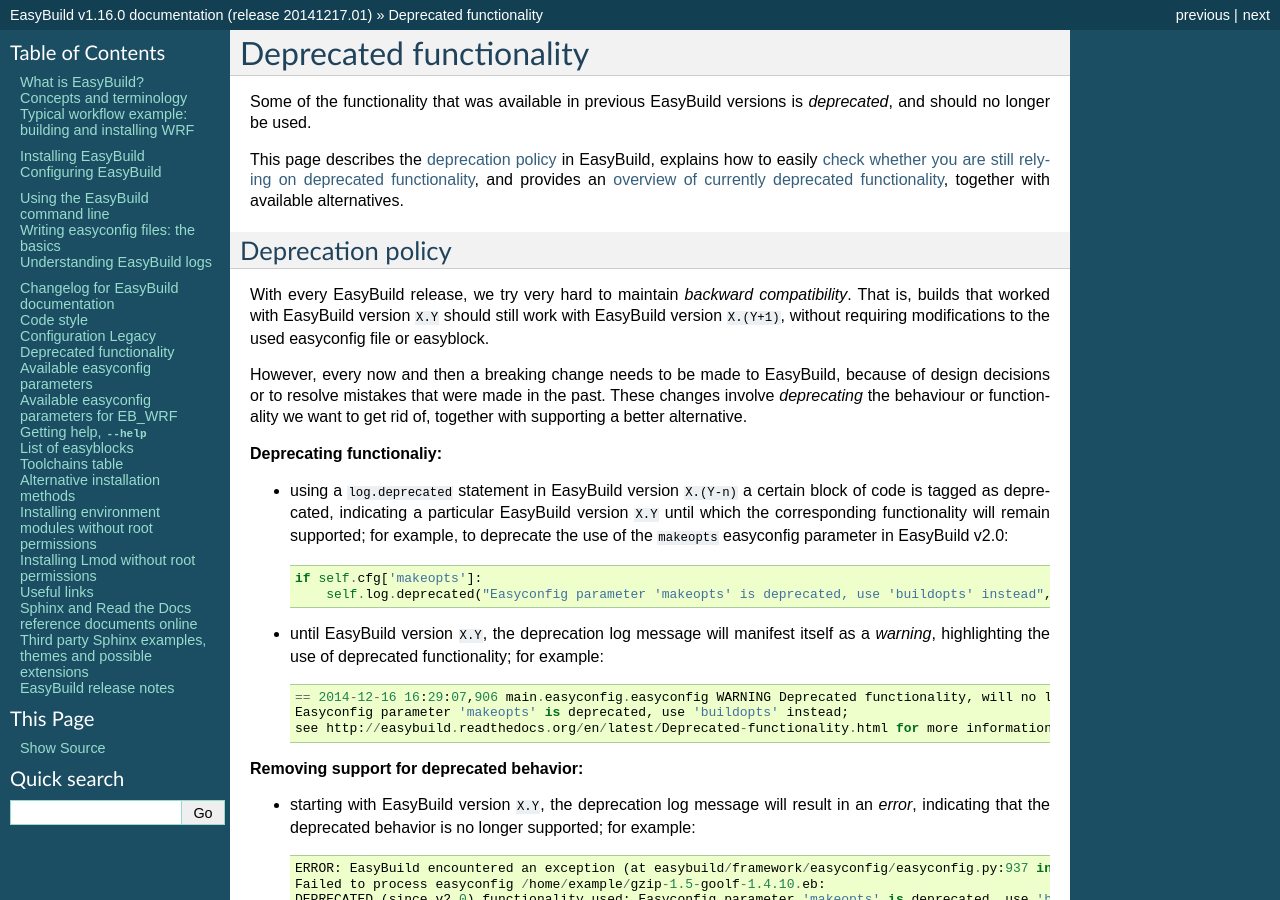
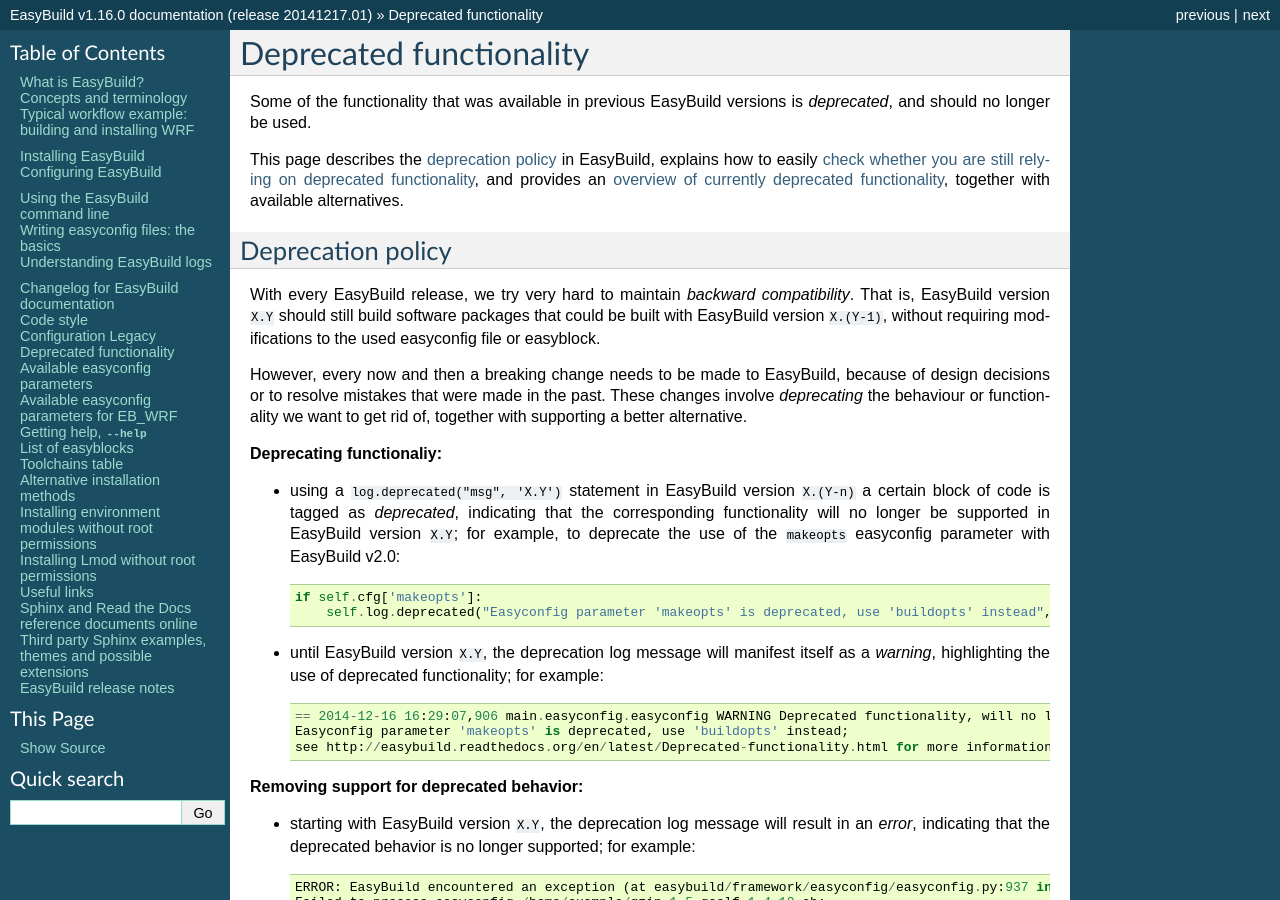
Before and after one commit to easybuilders/easybuild, a Sphinx documentation site: the page built from docs/Deprecated-functionality.rst, in a window 1280 px wide and 900 px high. Built offline with Sphinx 7.4.7, drawn with Linux system fonts in a browser that asks for light colours.

Commit message:
fix remarks

```diff
--- a/docs/Deprecated-functionality.rst
+++ b/docs/Deprecated-functionality.rst
@@ -14,9 +14,9 @@
 Deprecation policy
 ------------------
 
-With every EasyBuild release, we try very hard to maintain *backward compatibility*. That is, builds that worked with
-EasyBuild version ``X.Y`` should still work with EasyBuild version ``X.(Y+1)``, without requiring modifications to the
-used easyconfig file or easyblock.
+With every EasyBuild release, we try very hard to maintain *backward compatibility*. That is, EasyBuild version ``X.Y``
+should still build software packages that could be built with EasyBuild version ``X.(Y-1)``, without requiring
+modifications to the used easyconfig file or easyblock.
 
 However, every now and then a breaking change needs to be made to EasyBuild, because of design decisions or to resolve
 mistakes that were made in the past. These changes involve *deprecating* the behaviour or functionality we want to get
@@ -24,10 +24,9 @@
 
 **Deprecating functionaliy:**
 
-* using a ``log.deprecated`` statement in EasyBuild version ``X.(Y-n)`` a certain block of code is tagged as deprecated,
-  indicating a particular EasyBuild version ``X.Y`` until which the corresponding functionality will remain supported;
-  for example, to deprecate the use of
-  the ``makeopts`` easyconfig parameter in EasyBuild v2.0::
+* using a ``log.deprecated("msg", 'X.Y')`` statement in EasyBuild version ``X.(Y-n)`` a certain block of code is tagged
+  as *deprecated*, indicating that the corresponding functionality will no longer be supported in EasyBuild version
+  ``X.Y``; for example, to deprecate the use of the ``makeopts`` easyconfig parameter with EasyBuild v2.0::
 
     if self.cfg['makeopts']:
         self.log.deprecated("Easyconfig parameter 'makeopts' is deprecated, use 'buildopts' instead", '2.0')
```
